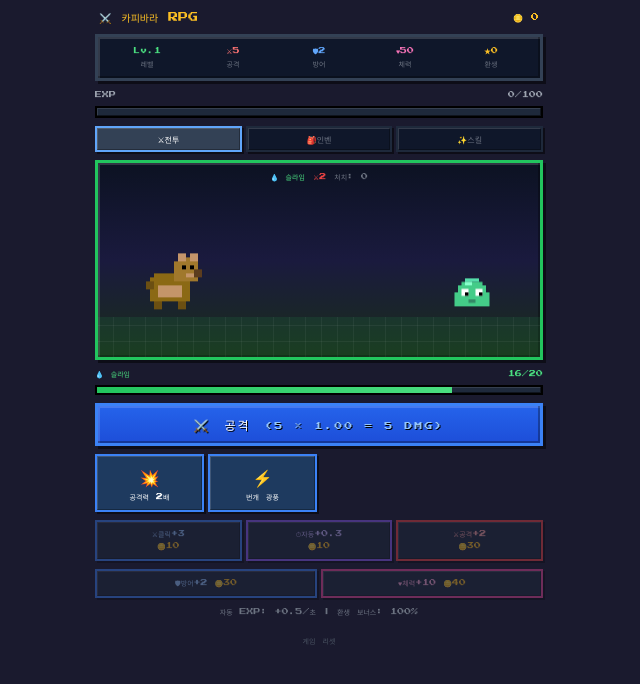
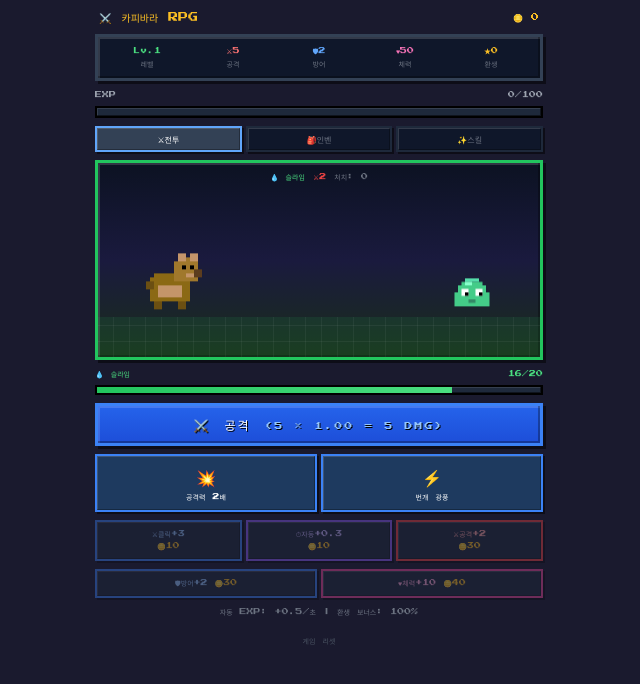
Before and after one commit to jini2399/indie-games, a Next.js app: page /indie-games/capybara in a window 1280 px wide. Both pictures are taken after a click on the button "▶ GAME START". Shown: the top 684 px of the page, without its empty margins (321-961 px from the left). Built offline with nearby package versions, Linux system fonts and the light colour scheme.

Commit message:
UI 개선: 스킬 그리드 2열 조정 + 번개 광풍 타이머

```diff
--- a/src/app/capybara/page.tsx
+++ b/src/app/capybara/page.tsx
@@ -563,6 +563,12 @@ export default function Home() {
   // Auto EXP & auto attack
   useEffect(() => {
     if (!state.started) return;
+
+    // Auto-fever 타이머 체크
+    if (state.autoFeverActive && Date.now() >= state.autoFeverEndTime) {
+      setState(prev => ({ ...prev, autoFeverActive: false }));
+    }
+
     const interval = setInterval(() => {
       setState((prev) => {
         if (prev.isBossFight) {
@@ -1416,7 +1422,7 @@ export default function Home() {
 
             {/* Skills (in battle) */}
             {(state.isBossFight || state.isMonsterFight) && (
-              <div className="grid grid-cols-4 gap-1 mb-2">
+              <div className="grid grid-cols-2 gap-1 mb-2">
                 {state.skills.map((skill) => {
                   const unlocked = state.level >= skill.unlockLevel;
                   const cd = skillCooldowns[skill.id] || 0;
```
